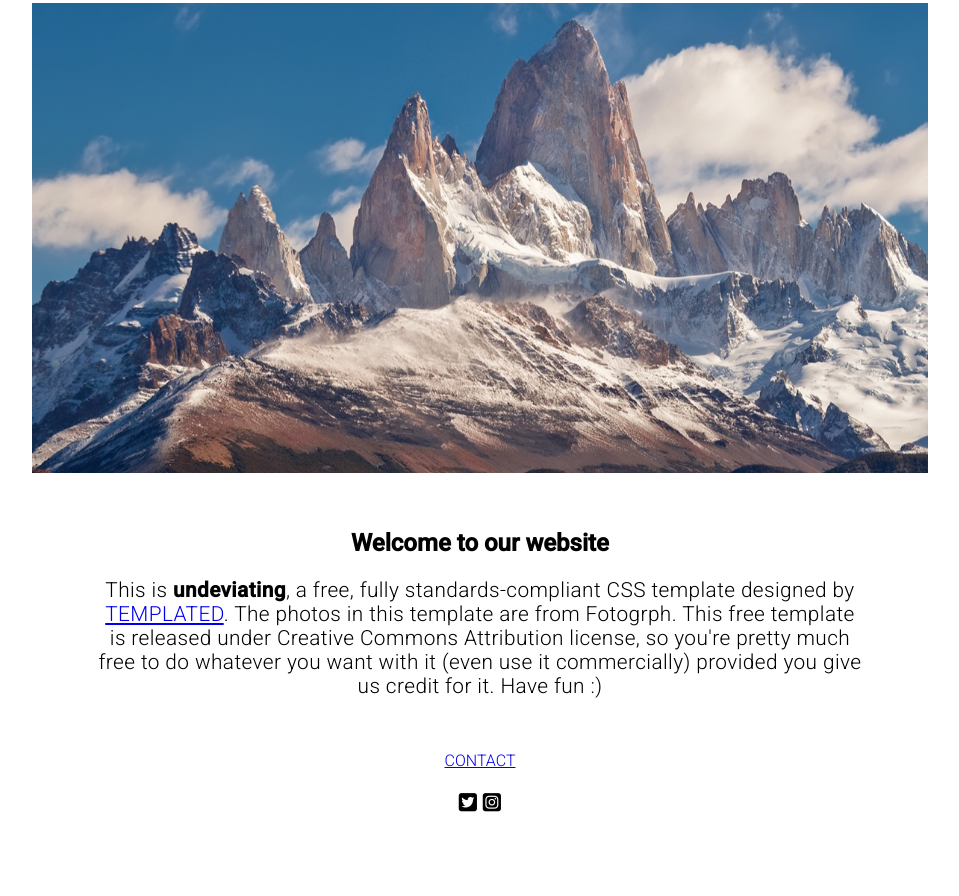
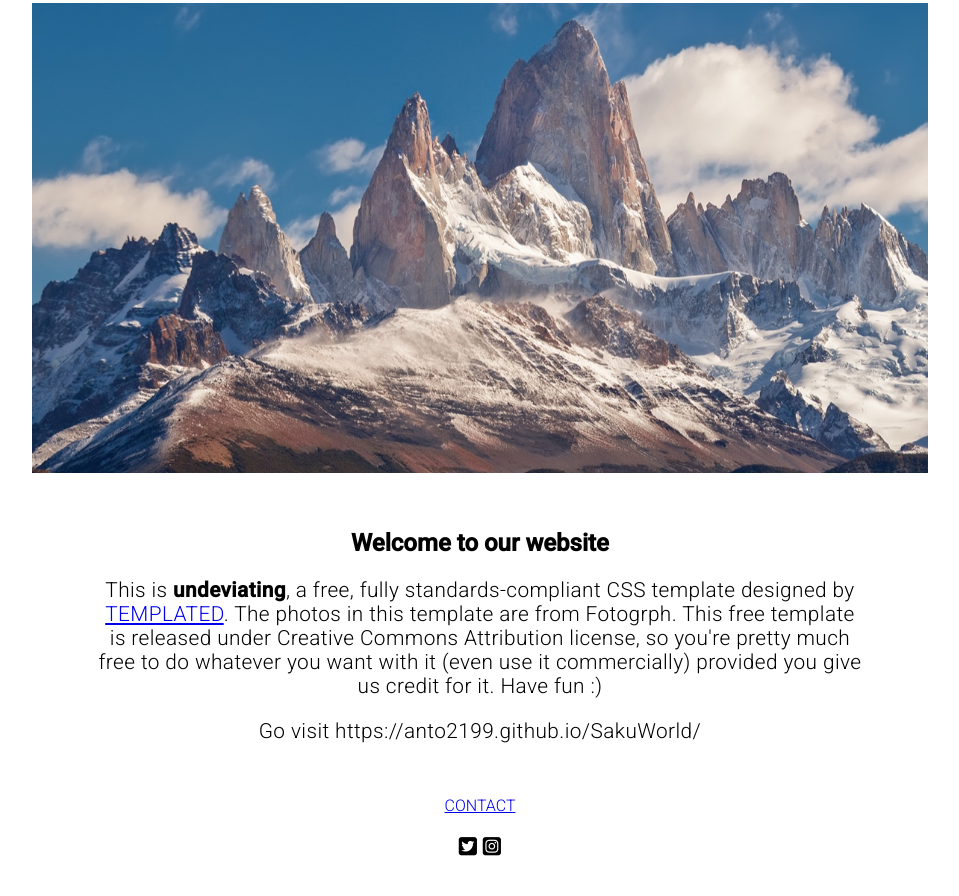
Before and after one commit to Anto2199/Undeviating_exercise, a plain HTML site: page index.html in a window 1280 px wide. Shown: the part 349-1245 px from the top of the page, without its empty margins (160-1119 px from the left). Before the commit the page ends 1200 px from the top, so only its background shows below. Drawn offline with Linux system fonts and the light colour scheme.

Commit message:
Update index.html

```diff
--- a/index.html
+++ b/index.html
@@ -29,6 +29,7 @@
   <section class="secondo">
     <h2>Welcome to our website</h2>
     <p>This is <b>undeviating</b>, a free, fully standards-compliant CSS template designed by <a href="https://www.youtube.com/watch?v=BdNVA_2WkNE">TEMPLATED</a>. The photos in this template are from Fotogrph. This free template is released under Creative Commons Attribution license, so you're pretty much free to do whatever you want with it (even use it commercially) provided you give us credit for it. Have fun :)</p>
+    <p>Go visit https://anto2199.github.io/SakuWorld/</p>
   </section>
   <footer>
     <a href="contact.html">CONTACT</a>
```
